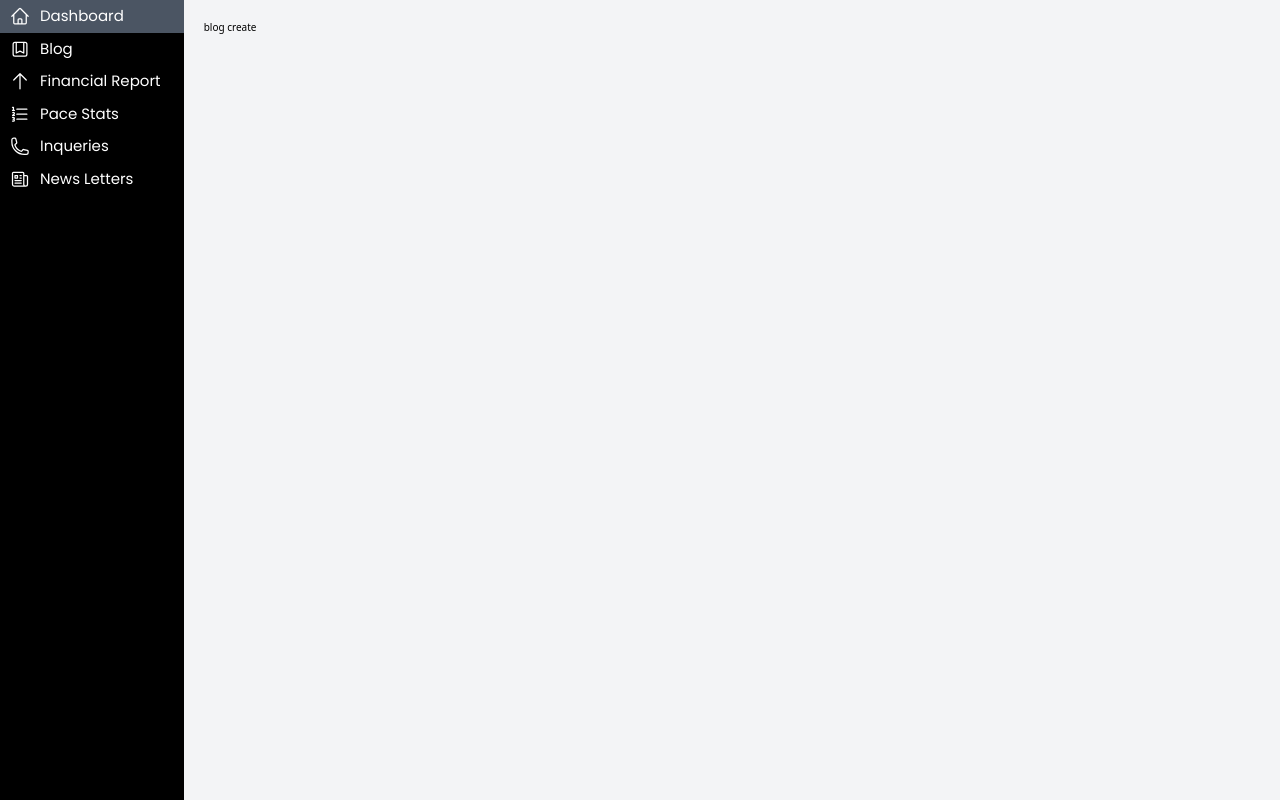
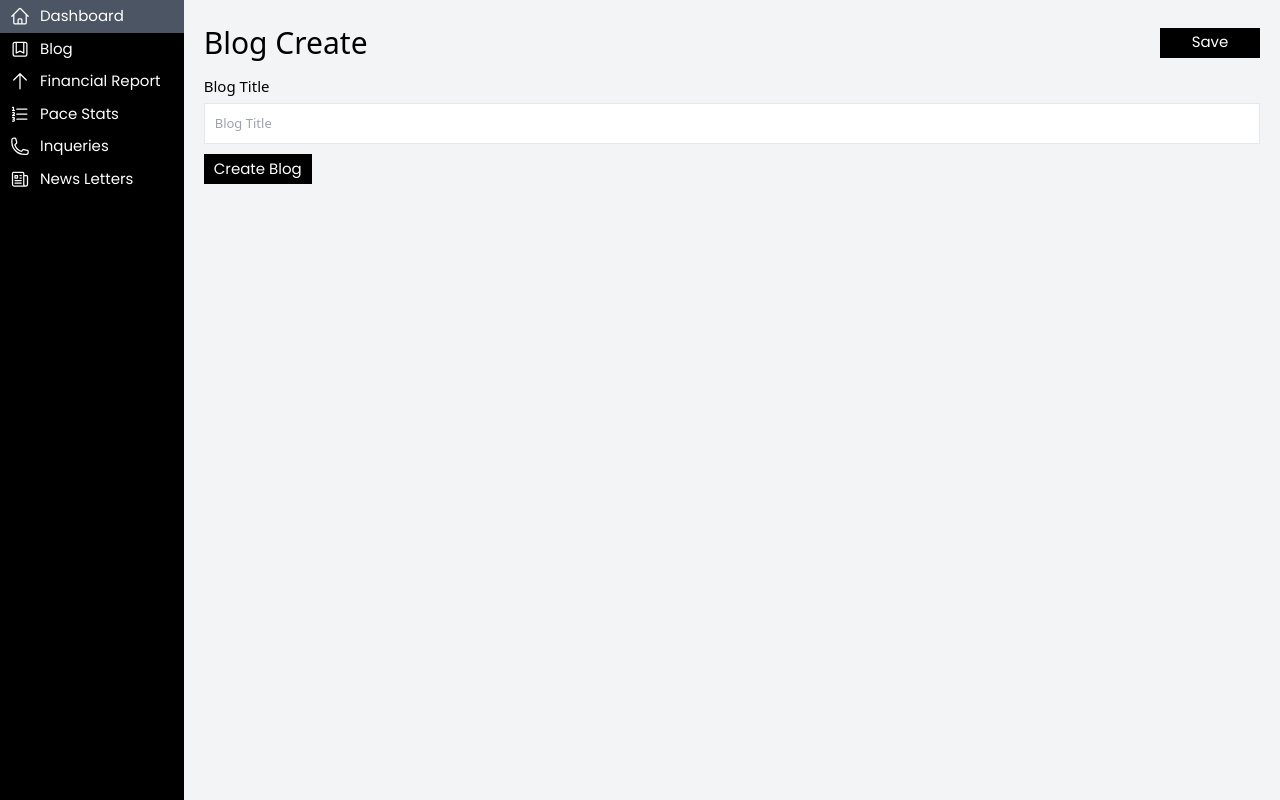
Before and after one commit to TarunRajpurohit123/pace-bussiness-website, a Next.js app in the folder pace-website/: page /admin/blog/123 in a window 1280 px wide. Built offline with nearby package versions, Linux system fonts and the light colour scheme.

Commit message:
working on blog create form

```diff
--- a/pace-website/src/app/admin/blog/[blogid]/page.jsx
+++ b/pace-website/src/app/admin/blog/[blogid]/page.jsx
@@ -1,3 +1,39 @@
 export default function BlogCreate() {
-  return <>blog create</>;
+  return (
+    <section className="blogs__wrapper">
+      <div className="topper flex justify-between items-center">
+        <div style={{ fontSize: "3rem" }}>Blog Create</div>
+        <button
+          className="flex justify-center items-center bg-black text-white px-[1rem] py-[0.2rem] min-w-[10rem] h-[3rem]"
+          style={{ fontSize: "1.5rem" }}
+        >
+          Save
+        </button>
+      </div>
+      <div className="mt-[1rem]">
+        <form>
+          <div className="flex flex-col">
+            <label htmlFor="blogtitle" style={{ fontSize: "1.5rem" }}>
+              Blog Title
+            </label>
+            <input
+              className="w-full mt-[0.5rem] p-[1rem] outline-1 border"
+              name="blogtitle"
+              id="blogtitle"
+              placeholder="Blog Title"
+              style={{ fontSize: "1.3rem" }}
+            />
+          </div>
+          <div className="flex">
+            <button
+              className="mt-[1rem] flex justify-center items-center bg-black text-white px-[1rem] py-[0.2rem] min-w-[10rem] h-[3rem]"
+              style={{ fontSize: "1.5rem" }}
+            >
+              Create Blog
+            </button>
+          </div>
+        </form>
+      </div>
+    </section>
+  );
 }
```
